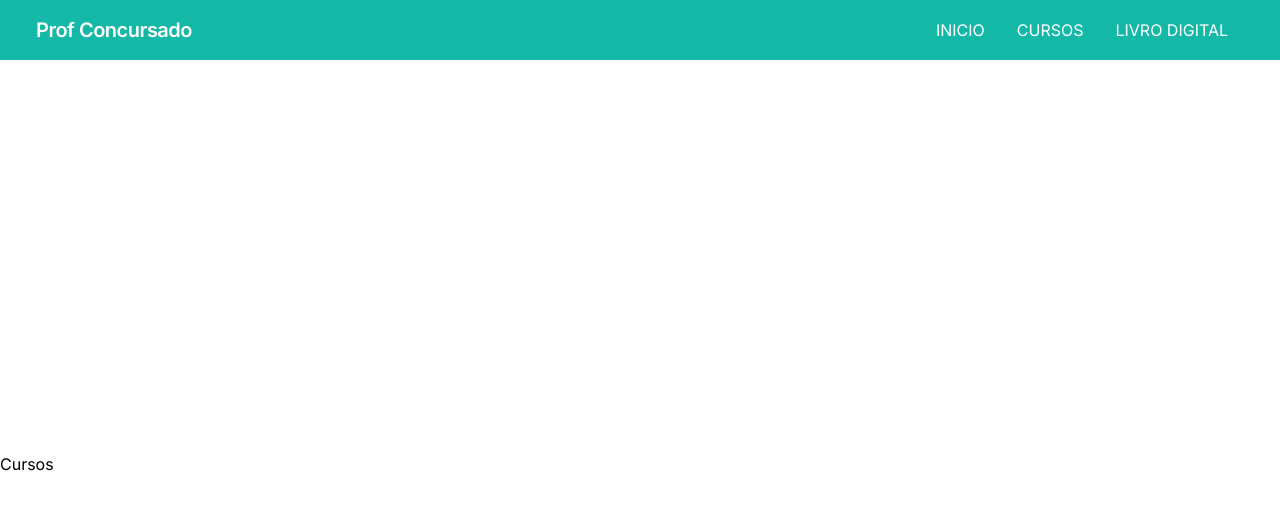
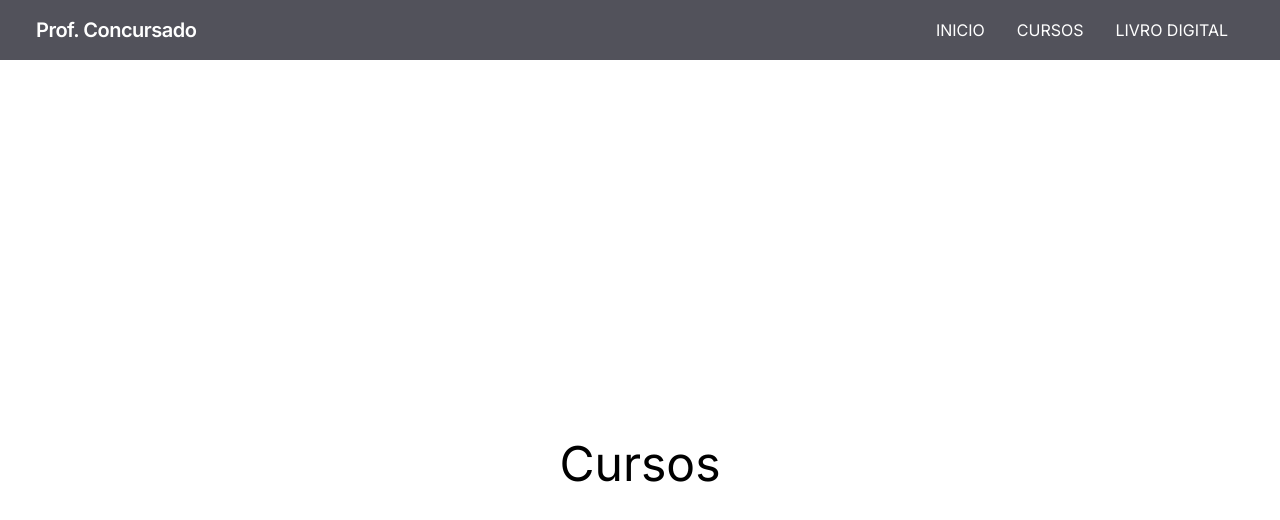
Before and after one commit to EliasHead/prof_concursada, a Next.js app: page /cursos in a window 1280 px wide. Shown: the top 520 px of the page. Built offline with nearby package versions, Linux system fonts and the light colour scheme.

Commit message:
feat: pages e cursos

```diff
--- a/src/app/cursos/page.tsx
+++ b/src/app/cursos/page.tsx
@@ -1,7 +1,9 @@
 function Cursos() {
   return (
-    <main className="mt-16 flex min-h-screen items-center justify-between">
-      <h1>Cursos</h1>
+    <main>
+      <div className="mt-16 flex min-h-screen items-center justify-center">
+        <h1 className="text-5xl">Cursos</h1>
+      </div>
     </main>
   )
 }
--- a/src/app/livros/page.tsx
+++ b/src/app/livros/page.tsx
@@ -1,7 +1,9 @@
 function Livros() {
   return (
-    <main className="mt-16 flex min-h-screen items-center justify-between">
-      <h1 className="text-black">Livros</h1>
+    <main>
+      <div className="mt-16 flex min-h-screen items-center justify-center">
+        <h1 className="text-5xl">Livros</h1>
+      </div>
     </main>
   )
 }
--- a/src/components/navbar.tsx
+++ b/src/components/navbar.tsx
@@ -12,7 +12,7 @@ const Navbar = () => {
   }
 
   return (
-    <div className="fixed left-0 top-0 z-10 w-full bg-teal-500 duration-300 ease-in>navbar">
+    <div className="ease-in>navbar fixed left-0 top-0 z-10 w-full bg-zinc-600 duration-300">
       <div className="m-auto flex max-w-[1240px] items-center justify-between p-4 text-white">
         <Link href="/">
           <div className="mr-6 flex flex-shrink-0 items-center text-white">
@@ -26,7 +26,7 @@ const Navbar = () => {
               <path d="M13.5 22.1c1.8-7.2 6.3-10.8 13.5-10.8 10.8 0 12.15 8.1 17.55 9.45 3.6.9 6.75-.45 9.45-4.05-1.8 7.2-6.3 10.8-13.5 10.8-10.8 0-12.15-8.1-17.55-9.45-3.6-.9-6.75.45-9.45 4.05zM0 38.3c1.8-7.2 6.3-10.8 13.5-10.8 10.8 0 12.15 8.1 17.55 9.45 3.6.9 6.75-.45 9.45-4.05-1.8 7.2-6.3 10.8-13.5 10.8-10.8 0-12.15-8.1-17.55-9.45-3.6-.9-6.75.45-9.45 4.05z" />
             </svg> */}
             <span className="text-xl font-semibold tracking-tight">
-              Prof Concursado
+              Prof. Concursado
             </span>
           </div>
         </Link>
@@ -62,7 +62,7 @@ const Navbar = () => {
               return (
                 <li
                   onClick={handleNav}
-                  className="p-4 text-4xl hover:text-gray-500 uppercase"
+                  className="p-4 text-4xl uppercase hover:text-gray-500"
                   key={item.label}
                 >
                   <Link href={item.href}>{item.label}</Link>
```
